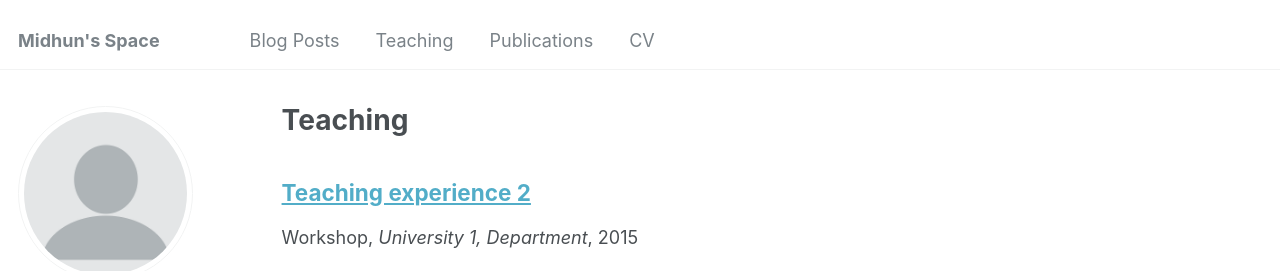
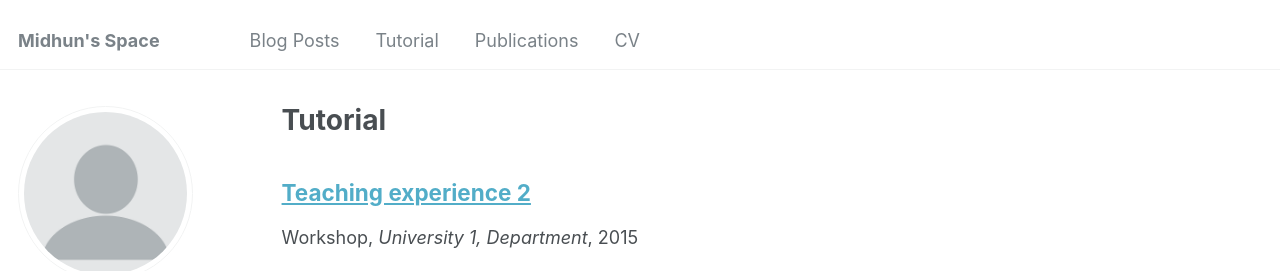
Before and after one commit to MIDHUNGRAJ/midhungraj.github.io, a Jekyll site: the page built from _pages/teaching.html, in a window 1280 px wide. Shown: the top 271 px of the page. Built offline with Jekyll 4.4.1, drawn with Linux system fonts in a browser that asks for light colours.

Commit message:
update -> v.17

```diff
--- a/_data/navigation.yml
+++ b/_data/navigation.yml
@@ -4,7 +4,7 @@ main:
   - title: "Blog Posts"
     url: /year-archive/
 
-  - title: "Teaching"
+  - title: "Tutorial"
     url: /teaching/
 
   - title: "Publications"
--- a/_pages/teaching.html
+++ b/_pages/teaching.html
@@ -1,6 +1,6 @@
 ---
 layout: archive
-title: "Teaching"
+title: "Tutorial"
 permalink: /teaching/
 author_profile: true
 ---
```
